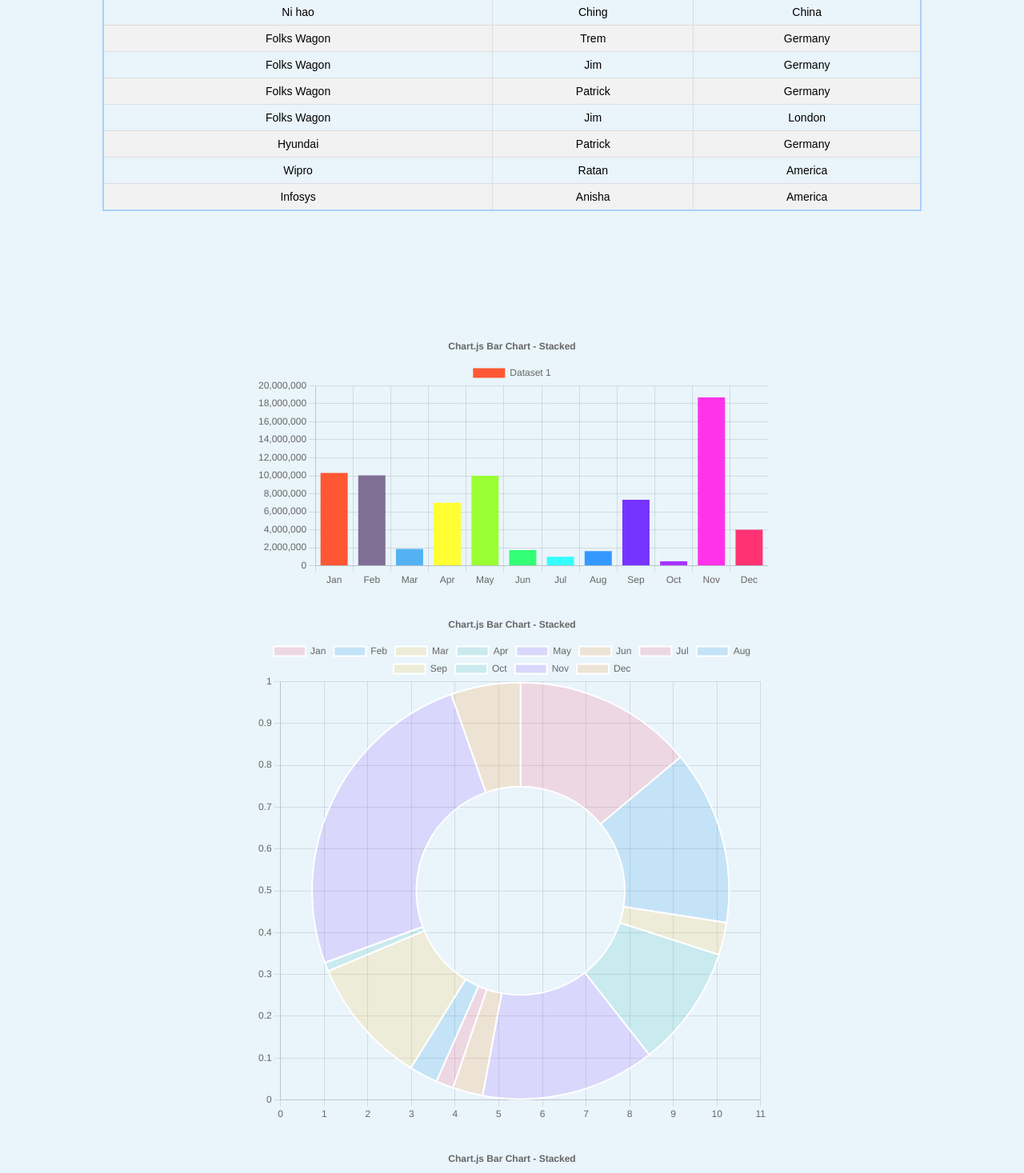
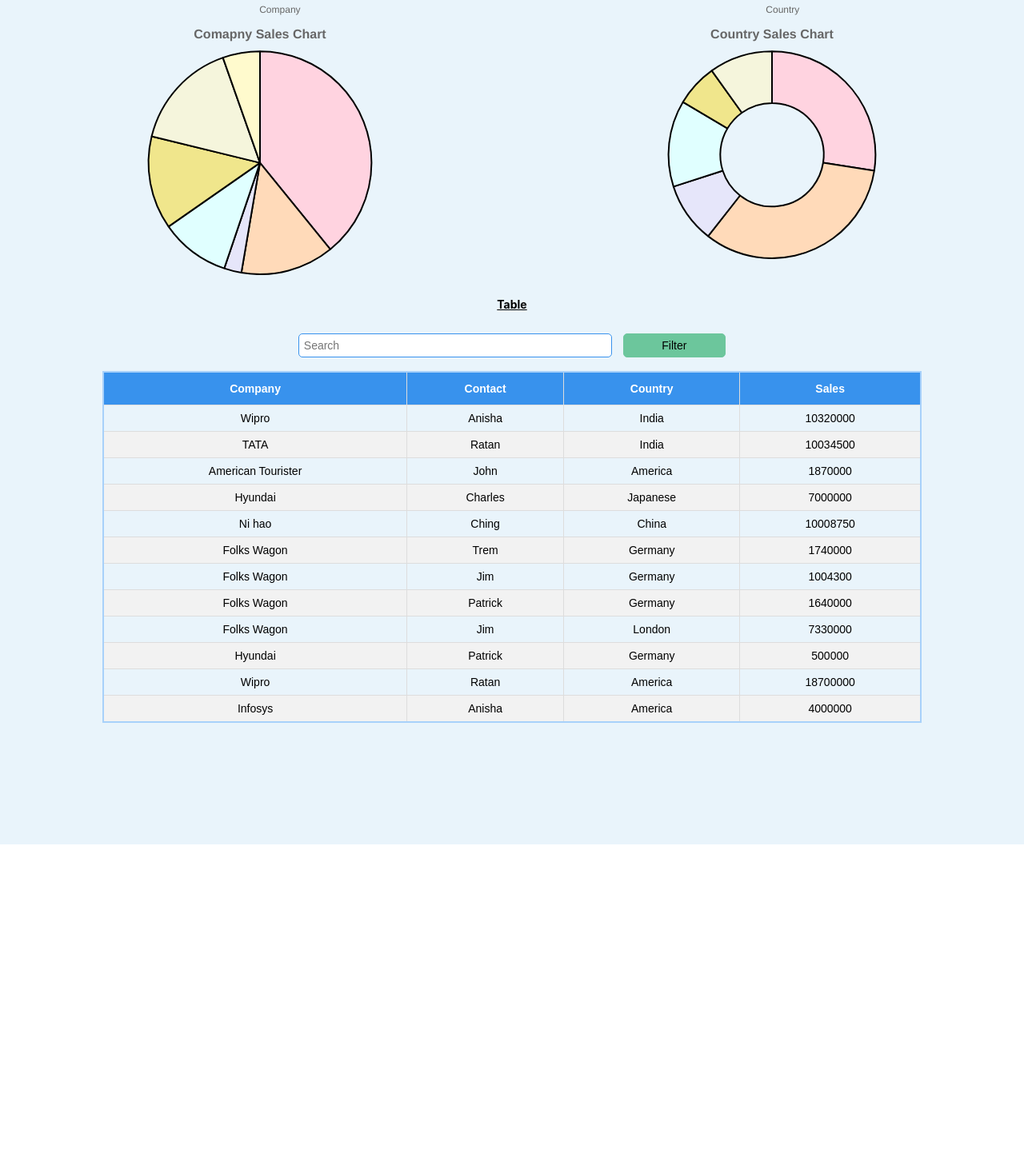
Before and after one commit to theamargupta/anishaInterview2023, a React (Create React App) app in the folder table-app/: page / in a window 1280 px wide. Shown: the part 382-1849 px from the top of the page at 80% size. After the commit the page ends 1438 px from the top, so only its background shows below. Built offline with nearby package versions, Linux system fonts and the light colour scheme; data requests are answered from the project's data file.

Commit message:
fix/ag/11Jul1045am: User Managment

```diff
--- a/table-app/db.json
+++ b/table-app/db.json
@@ -5,16 +5,14 @@
       "Company": "Wipro",
       "Contact": "Anisha",
       "Country": "India",
-      "sales" : 10320000,
-      "month" : "Jan"
+      "sales" : 10320000
     },
     {
       "id": "2",
       "Company": "TATA",
       "Contact": "Ratan",
       "Country": "India",
-      "sales" : 10034500,
-      "month" : "Feb"
+      "sales" : 10034500
     },
 
     {
@@ -22,80 +20,70 @@
       "Company": "American Tourister",
       "Contact": "John",
       "Country": "America",
-      "sales" : 1870000,
-      "month" : "Mar"
+      "sales" : 1870000
     },
     {
       "id": "4",
       "Company": "Hyundai",
       "Contact": "Charles",
       "Country": "Japanese",
-      "sales" : 7000000,
-      "month" : "Apr"
+      "sales" : 7000000
     },
     {
       "id": "5",
       "Company": "Ni hao",
       "Contact": "Ching",
       "Country": "China",
-      "sales" : 10008750,
-      "month" : "May"
+      "sales" : 10008750
     },
     {
       "id": "6",
       "Company": "Folks Wagon",
       "Contact": "Trem",
       "Country": "Germany",
-      "sales" : 1740000,
-      "month" : "Jun"
+      "sales" : 1740000
     },
     {
       "id": "7",
       "Company": "Folks Wagon",
       "Contact": "Jim",
       "Country": "Germany",
-      "sales" : 1004300,
-      "month" : "Jul"
+      "sales" : 1004300
     },
     {
       "id": "8",
       "Company": "Folks Wagon",
       "Contact": "Patrick",
       "Country": "Germany",
-      "sales" : 1640000,
-      "month" : "Aug"
+      "sales" : 1640000
     },
     {
       "id": "9",
       "Company": "Folks Wagon",
       "Contact": "Jim",
       "Country": "London",
-      "sales" : 7330000,
-      "month" : "Sep"
+      "sales" : 7330000
     },
     {
       "id": "10",
       "Company": "Hyundai",
       "Contact": "Patrick",
       "Country": "Germany",
-      "sales" : 500000,
-      "month" : "Oct"
+      "sales" : 500000
     },
     {
       "id": "11",
       "Company": "Wipro",
       "Contact": "Ratan",
       "Country": "America",
-      "sales" : 18700000,
-      "month" : "Nov"
+      "sales" : 18700000
     },
     {
       "id": "12",
       "Company": "Infosys",
       "Contact": "Anisha",
       "Country": "America",
-      "sales" : 4000000,
-      "month" : "Dec"
+      "sales" : 4000000
     }
   ]
 }
--- a/table-app/package.json
+++ b/table-app/package.json
@@ -7,12 +7,12 @@
     "@testing-library/react": "^13.4.0",
     "@testing-library/user-event": "^13.5.0",
     "axios": "^1.4.0",
-    "chart.js": "^3.6.2",
+    "chart.js": "^3.9.1",
     "faker": "5.5.3",
-    "react-chartjs-2": "^5.0.0",
     "json-server": "^0.17.3",
     "mdb-react-ui-kit": "^6.1.0",
     "react": "^18.2.0",
+    "react-chartjs-2": "^5.2.0",
     "react-dom": "^18.2.0",
     "react-scripts": "5.0.1",
     "web-vitals": "^2.1.4"
--- a/table-app/src/Components/Table.css
+++ b/table-app/src/Components/Table.css
@@ -5,7 +5,7 @@
 }
 .main-container {
   background-color: rgb(233, 244, 251);
-  height: 89vh;
+  min-height: 89vh;
 }
 .first-heading {
   display: flex;
--- a/table-app/src/Page/Chart.js
+++ b/table-app/src/Page/Chart.js
@@ -1,143 +1,123 @@
-import React from "react";
-import {
-  Chart as ChartJS,
-  CategoryScale,
-  LinearScale,
-  BarElement,
-  ArcElement,
-  Title,
-  Tooltip,
-  Legend,
-} from "chart.js";
-import { Bar, Doughnut, Pie } from "react-chartjs-2";
+import React, { useEffect, useState } from "react";
+import { Bar, Doughnut, Line, Pie } from "react-chartjs-2";
+import { Chart, registerables } from "chart.js";
 
-ChartJS.register(
-  CategoryScale,
-  LinearScale,
-  BarElement,
-  ArcElement,
-  Title,
-  Tooltip,
-  Legend
+Chart.register(...registerables);
+
+// Add a new chart component
+const CustomChart = ({
+  data,
+  chartType,
+  xAxis = "Company",
+  yAxis = "sales",
+  title = "Doughnut Chart Title",
+}) => {
+  const [chartData, setChartData] = useState(null);
+
+  useEffect(() => {
+    if (data) {
+      const uniqueXAxis = Array.from(new Set(data.map((item) => item[xAxis])));
+      const uniqueYAxis = uniqueXAxis.map((innewValue) =>
+        data
+          .filter((item) => item[xAxis] === innewValue)
+          .reduce((sum, item) => sum + item[yAxis], 0)
       );
 
-export const options = {
+      setChartData({
+        labels: uniqueXAxis,
+        datasets: [
+          {
+            // label: "Sales",
+            data: uniqueYAxis,
+            backgroundColor: [
+              "#FFD3E0", // Pink
+              "#FFDAB9", // Peach
+              "#E6E6FA", // Lavender
+              "#E0FFFF", // Light Cyan
+              "#F0E68C", // Khaki
+              "#F5F5DC", // Beige
+              "#FFFACD", // Lemon Chiffon
+              "#F0FFF0", // Honeydew
+              "#F0F8FF", // Alice Blue
+              "#FFF5EE", // Seashell
+            ],
+            borderColor: "#000",
+            borderWidth: 2,
+          },
+        ],
+      });
+    }
+  }, [data, xAxis, yAxis]);
+
+  // Determine the chart component based on the chartType prop
+  const ChartComponent = (() => {
+    switch (chartType) {
+      case "bar":
+        return Bar;
+      case "doughnut":
+        return Doughnut;
+      case "pie":
+        return Pie;
+      case "line":
+        return Line;
+      default:
+        return null;
+    }
+  })();
+
+  return (
+    <div>
+      {chartData && ChartComponent && (
+        <ChartComponent
+          data={chartData}
+          options={{
+            responsive: true,
             plugins: {
+              legend: {
+                display: false, // Hide legend
+              },
               title: {
                 display: true,
-      text: "Chart.js Bar Chart - Stacked",
+                text: title, // Set the desired title text
+                font: {
+                  size: 16,
+                  weight: "bold",
                 },
               },
-  responsive: true,
-  scales: {
-    x: {
-      stacked: true,
             },
+            scales:
+              chartType === "bar" || chartType === "line"
+                ? {
                     y: {
-      stacked: true,
+                      title: {
+                        display: true,
+                        text: yAxis,
+                      },
+                      grid: {
+                        display: false,
+                      },
+                      beginAtZero: true,
+                      ticks: {
+                        callback: (value) => `${value / 1000000}M`,
                       },
                     },
+                    x: {
+                      title: {
+                        display: true,
+                        text: xAxis,
+                      },
+                      grid: {
+                        display: false,
+                      },
+                      beginAtZero: true,
+                    },
+                  }
+                : null,
+          }}
+        />
+      )}
+    </div>
+  );
 };
 
-const BarChart = ({ data }) => {
-  const labels = data.map((value) => {
-    return value.month;
-  });
-  const barData = data.map((value) => value.sales);
-
-  const dataSet = {
-    labels,
-    datasets: [
-      {
-        label: "Dataset 1",
-        data: barData,
-        backgroundColor: [
-          "#FF5733",
-          "#806F95",
-          "#54B2F3",
-          "#FFFF33",
-          "#99FF33",
-          "#33FF77",
-          "#33FFFC",
-          "#3399FF",
-          "#7733FF",
-          "#A833FF",
-          "#FF33E9",
-          "#FF3374",
-        ],
-      },
-    ],
-  };
-  return <Bar options={options} data={dataSet} />;
-};
-const DoughnutChart = ({ data }) => {
-  const labels = data.map((value) => {
-    return value.month;
-  });
-  const doughnutData = data.map((value) => value.sales);
-
-  const dataSet = {
-    labels,
-    datasets: [
-      {
-        label: "Dataset 1",
-        data: doughnutData,
-        backgroundColor: [
-            'rgba(255, 99, 132, 0.2)',
-            'rgba(54, 162, 235, 0.2)',
-            'rgba(255, 206, 86, 0.2)',
-            'rgba(75, 192, 192, 0.2)',
-            'rgba(153, 102, 255, 0.2)',
-            'rgba(255, 159, 64, 0.2)'
-        ],
-      },
-    ],
-  };
-  return <Doughnut options={options} data={dataSet} />;
-};
-const PieChart = ({ data }) => {
-  const labels = data.map((value) => {
-    return value.month;
-  });
-  const pieData = data.map((value) => value.sales);
-  const PieDataSet = {
-    labels: labels,
-    datasets: [
-      {
-        label: "# of Votes",
-        data: pieData,
-        backgroundColor: [
-          "#FF5733",
-          "#806F95",
-          "#54B2F3",
-          "#FFFF33",
-          "#99FF33",
-          "#33FF77",
-          "#33FFFC",
-          "#3399FF",
-          "#7733FF",
-          "#A833FF",
-          "#FF33E9",
-          "#FF3374",
-        ],
-        borderColor: [
-          "#FF5733",
-          "#806F95",
-          "#54B2F3",
-          "#FFFF33",
-          "#99FF33",
-          "#33FF77",
-          "#33FFFC",
-          "#3399FF",
-          "#7733FF",
-          "#A833FF",
-          "#FF33E9",
-          "#FF3374",
-        ],
-        borderWidth: 1,
-      },
-    ],
-  };
-  return <Pie options={options} data={PieDataSet} />;
-};
-export { BarChart, DoughnutChart, PieChart };
+export default CustomChart;
--- a/table-app/src/Page/TablePage.js
+++ b/table-app/src/Page/TablePage.js
@@ -1,10 +1,10 @@
 import React, { useEffect, useState } from "react";
 import axios from "axios";
 import CommonTable from "../Components/CommonTable";
-import { BarChart, DoughnutChart, PieChart } from "./Chart";
+import CustomChart from "./Chart";
 
 const TablePage = () => {
-  const [tableData, setTableData] = useState([]);
+  const [tableData, setTableData] = useState(null);
   const [copydata, setCopyData] = useState([]);
   const [activeTab, setActiveTab] = useState("all");
 
@@ -52,29 +52,67 @@
           </button>
         ))}
       </div>
+      <div style={{ display: "flex", justifyContent: "center", width: "100%" }}>
+        <div style={{ minHeight: "25vh", width: "50vw" }}>
+          {tableData && (
+            <CustomChart
+              chartType={"bar"}
+              data={tableData}
+              title={"Comapny Sales Chart"}
+              xAxis="Company"
+              yAxis="sales"
+            />
+          )}
+        </div>
+        <div style={{ minHeight: "25vh", width: "50vw" }}>
+          {tableData && (
+            <CustomChart
+              chartType={"line"}
+              data={tableData}
+              xAxis="Country"
+              yAxis="sales"
+              title={"Country Sales Chart"}
+            />
+          )}
+        </div>
+      </div>
+      <div style={{ display: "flex", justifyContent: "space-around" }}>
+        <div style={{ minHeight: "25vh", width: "25vw" }}>
+          {tableData && (
+            <CustomChart
+              chartType={"pie"}
+              data={tableData}
+              title={"Comapny Sales Chart"}
+              xAxis="Company"
+              yAxis="sales"
+            />
+          )}
+        </div>
+        <div style={{ minHeight: "25vh" }}>
+          {tableData && (
+            <CustomChart
+              chartType={"doughnut"}
+              data={tableData}
+              xAxis="Country"
+              yAxis="sales"
+              title={"Country Sales Chart"}
+            />
+          )}
+        </div>
+      </div>
       <CommonTable
         tableData={tableData}
         columnData={[
           { key: "Company", title: "Company" },
           { key: "Contact", title: "Contact" },
           { key: "Country", title: "Country" },
+          { key: "sales", title: "Sales" },
         ].filter(
           (data) =>
             activeTab === "all" ||
             (data.key !== "Country" && activeTab !== "all")
         )}
       />
-      <div style={{ display: "flex", alignItems: "center",flexDirection:"column", width: "100%" }}>
-        <div style={{ width: "50%", margin: "auto", marginBottom:"2rem" }}>
-          <BarChart data={tableData} />
-        </div>
-        <div style={{ width: "50%", margin: "auto", marginBottom:"2rem" }}>
-          <DoughnutChart data={tableData} />
-        </div>
-        <div style={{ width: "50%", margin: "auto", marginBottom:"2rem" }}>
-          <PieChart data={tableData} />
-        </div>
-      </div>
     </div>
   );
 };
```
Also changed, not shown: 1 other file (tests, documents, lock files or other folders). Lines whose indentation alone changed are shown as unchanged.
